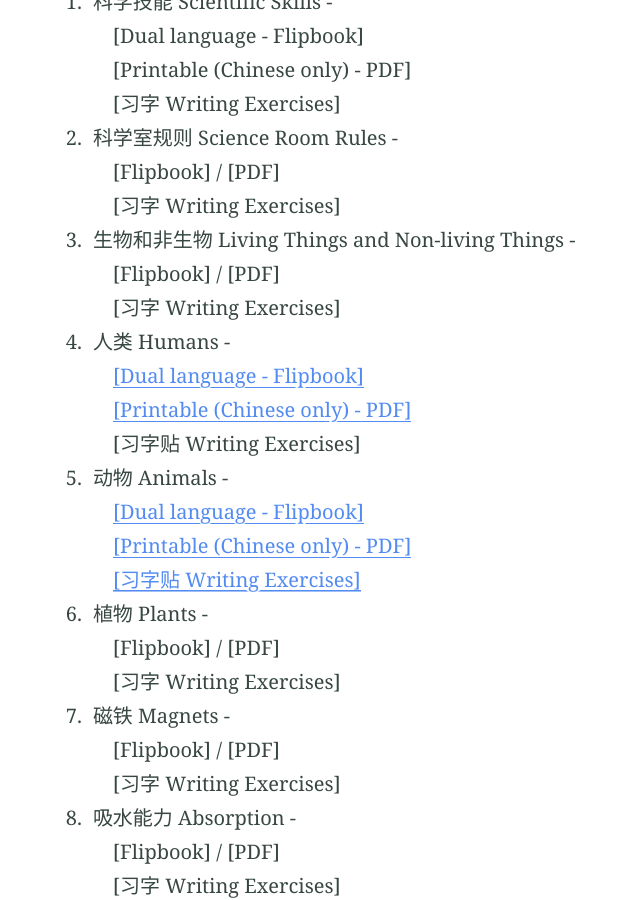
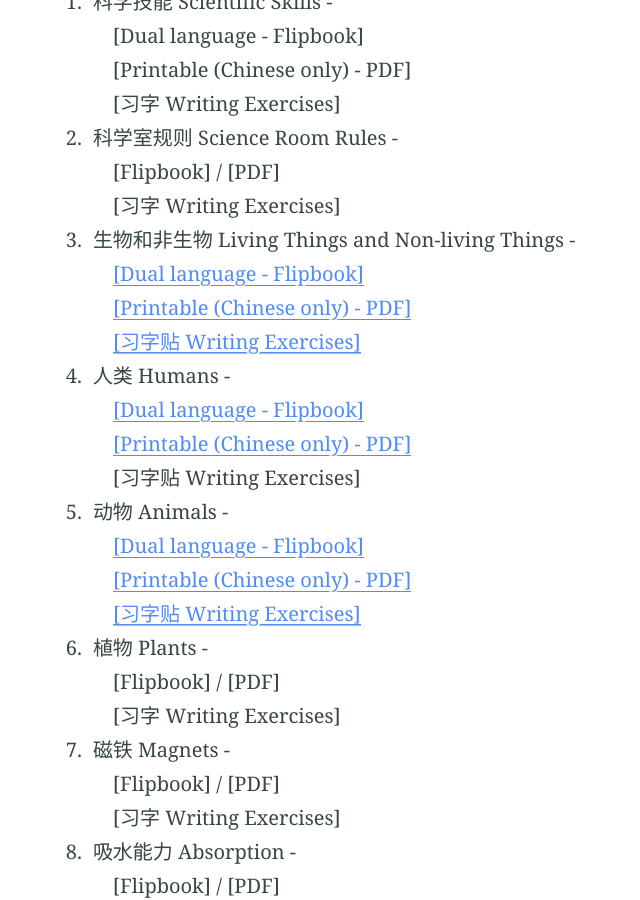
Before and after one commit to multilingual-malaysian/dlp_science, a Jekyll site: the page built from year1.md, in a window 1280 px wide and 900 px high, scrolled down 667 px. Shown: the whole window, without its empty margins (190-830 px from the left). Built offline with Jekyll 4.4.1, drawn with Linux system fonts in a browser that asks for light colours.

Commit message:
Update year1.md

```diff
--- a/year1.md
+++ b/year1.md
@@ -16,8 +16,9 @@
    &emsp;[Flipbook] / [PDF]<br />
    &emsp;[习字 Writing Exercises]
 3. 生物和非生物 Living Things and Non-living Things - <br />
-   &emsp;[Flipbook] / [PDF]<br />
-   &emsp;[习字 Writing Exercises]
+   &emsp;<a href="https://online.fliphtml5.com/pjnuy/cius/" target="_blank">[Dual language - Flipbook]</a> <br />
+   &emsp;<a href="/dlp_science/doc/year1/sc_year1_chapter3_chinese.pdf" target="_blank">[Printable (Chinese only) - PDF]</a><br />
+   &emsp;<a href="/dlp_science/doc/year1/sc_year1_chapter3_writing.pdf" target="_blank">[习字贴 Writing Exercises]</a>
 4. 人类 Humans - <br />
    &emsp;<a href="https://online.fliphtml5.com/pjnuy/owtu/" target="_blank">[Dual language - Flipbook]</a> <br />
    &emsp;<a href="/dlp_science/doc/year1/sc_year1_chapter4_chinese.pdf" target="_blank">[Printable (Chinese only) - PDF]</a><br />
```
